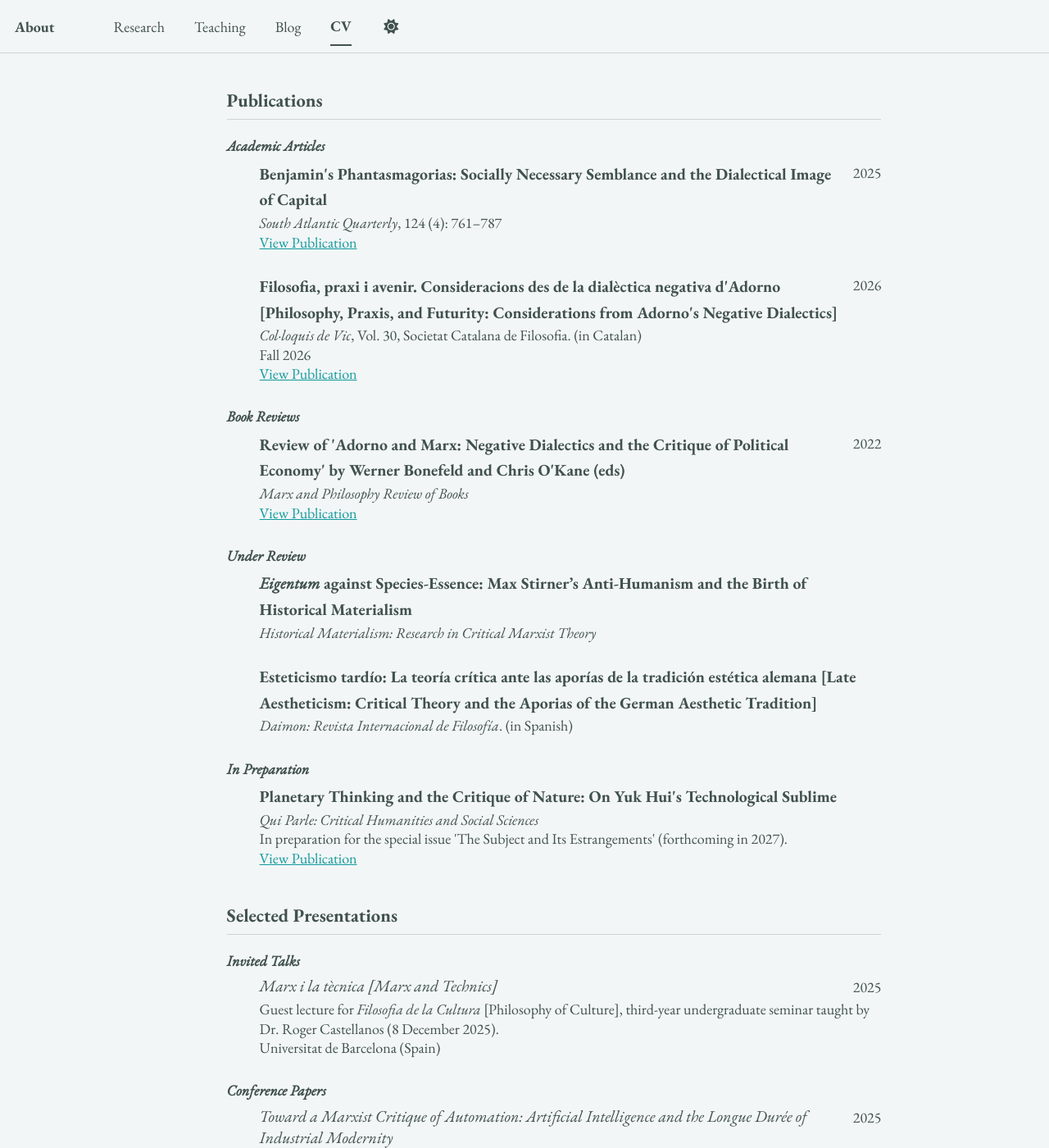
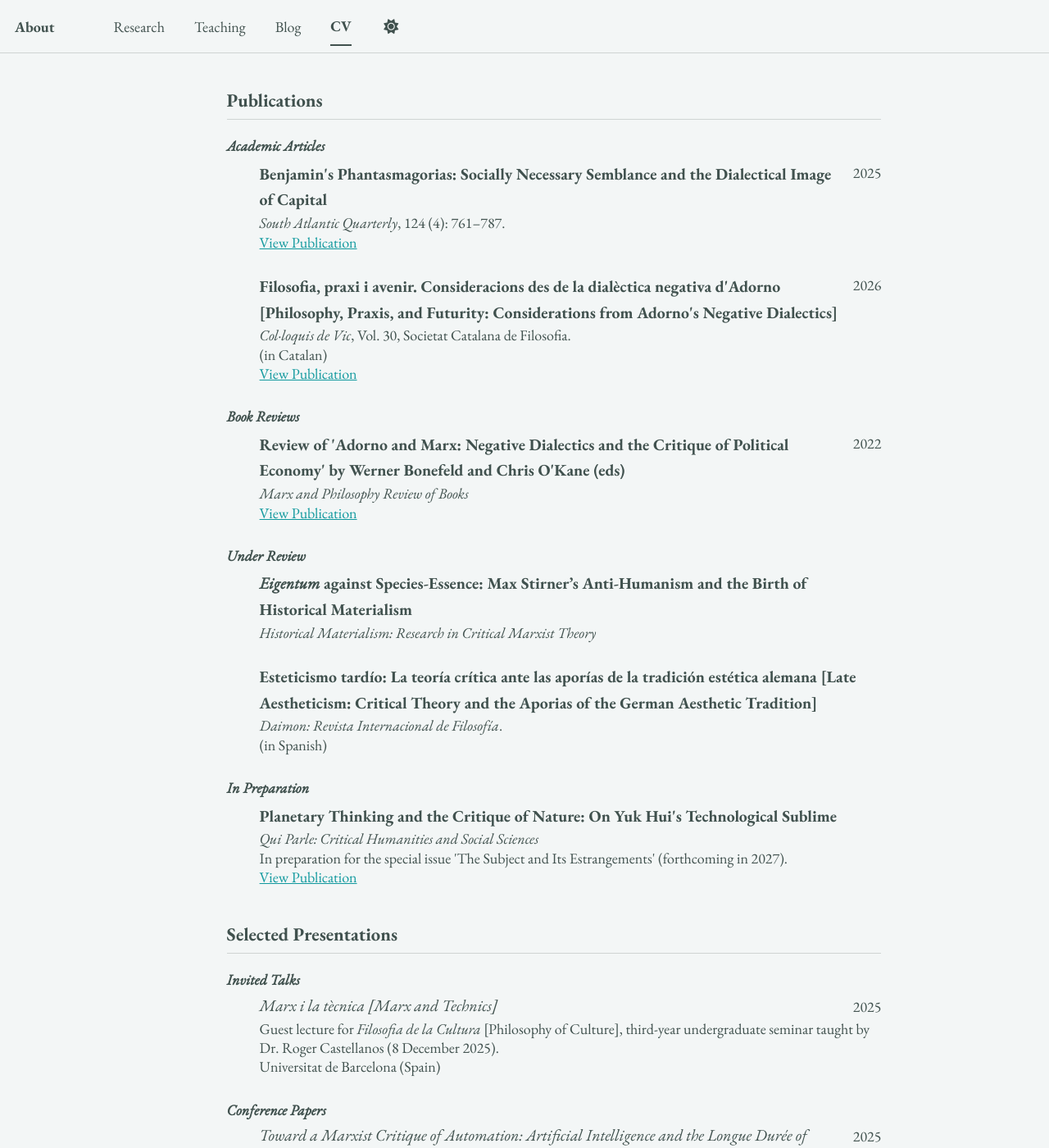
Before and after one commit to epujol90/epujol90.github.io, a Jekyll site: the page built from _pages/cv-json.md, in a window 1280 px wide and 1400 px high, scrolled down 2699 px. Shown: the whole window at 82% size. Built offline with Jekyll 4.4.1, drawn with Linux system fonts in a browser that asks for light colours; a script bundle is joined from its source files by our own code; library files that are not in the unit come from our copies.

Commit message:
Update cv.json

```diff
--- a/_data/cv.json
+++ b/_data/cv.json
@@ -174,7 +174,7 @@
   "publications": [
     {
       "name": "Benjamin's Phantasmagorias: Socially Necessary Semblance and the Dialectical Image of Capital",
-      "publisher": "<em>South Atlantic Quarterly</em>, 124 (4): 761–787",
+      "publisher": "<em>South Atlantic Quarterly</em>, 124 (4): 761–787.",
       "releaseDate": "2025-10-01",
       "website": "https://doi.org/10.1215/00382876-11963104",
       "summary": "",
@@ -190,10 +190,10 @@
     },
     {
       "name": "Filosofia, praxi i avenir. Consideracions des de la dialèctica negativa d'Adorno [Philosophy, Praxis, and Futurity: Considerations from Adorno's Negative Dialectics]",
-      "publisher": "<em>Col·loquis de Vic</em>, Vol. 30, Societat Catalana de Filosofia. (in Catalan)",
+      "publisher": "<em>Col·loquis de Vic</em>, Vol. 30, Societat Catalana de Filosofia.",
       "releaseDate": "2026-10-01",
       "website": "https://www.raco.cat/index.php/ColloquisVic",
-      "summary": "Fall 2026",
+      "summary": "(in Catalan)",
       "category": "Academic Articles"
     },
     {
@@ -206,10 +206,10 @@
     },
     {
       "name": "Esteticismo tardío: La teoría crítica ante las aporías de la tradición estética alemana [Late Aestheticism: Critical Theory and the Aporias of the German Aesthetic Tradition]",
-      "publisher": "<em>Daimon: Revista Internacional de Filosofía</em>. (in Spanish)",
+      "publisher": "<em>Daimon: Revista Internacional de Filosofía</em>.",
       "releaseDate": "",
       "website": "",
-      "summary": "",
+      "summary": "(in Spanish)",
       "category": "Under Review"
     },
     {
```
